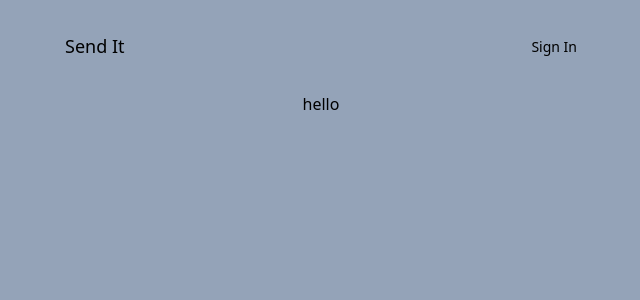
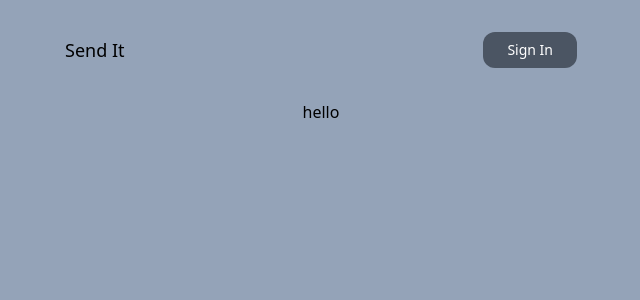
Before and after one commit to BBtxt/postit, a Next.js app: page / in a window 1280 px wide. Shown: the top 300 px of the page, without its empty margins (319-959 px from the left). Built offline with nearby package versions, Linux system fonts and the light colour scheme.

Commit message:
added styles

```diff
--- a/app/auth/login.tsx
+++ b/app/auth/login.tsx
@@ -5,7 +5,7 @@ import { signIn } from "next-auth/react";
 export default function Login() {
   return (
     <li className="list-none">
-      <button onClick={() => signIn()} className="text-sm">
+      <button onClick={() => signIn()} className="text-sm bg-gray-600 text-white py-2 px-6 rounded-xl disabled:opacity-25">
         Sign In
       </button>
     </li>
```
